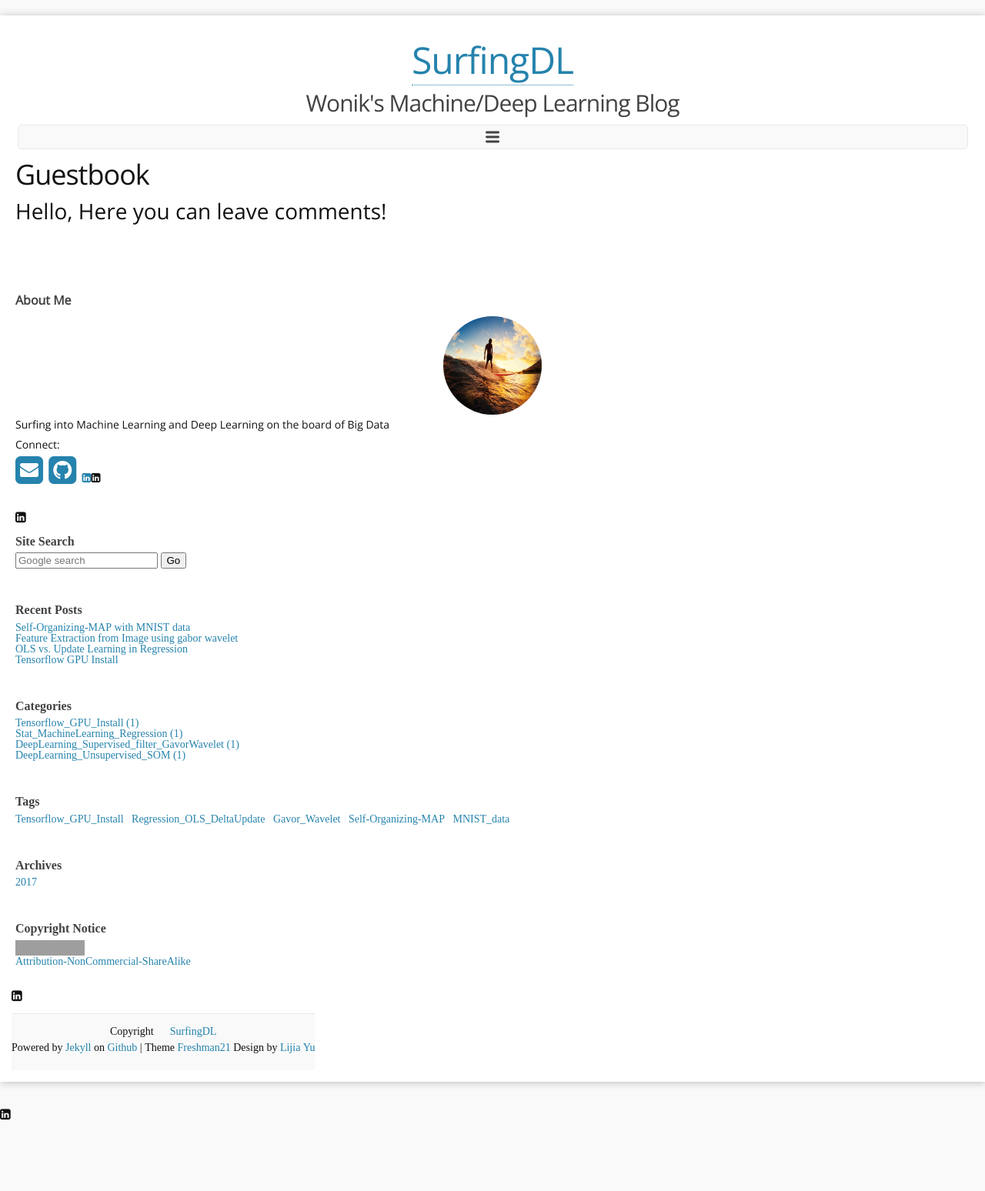
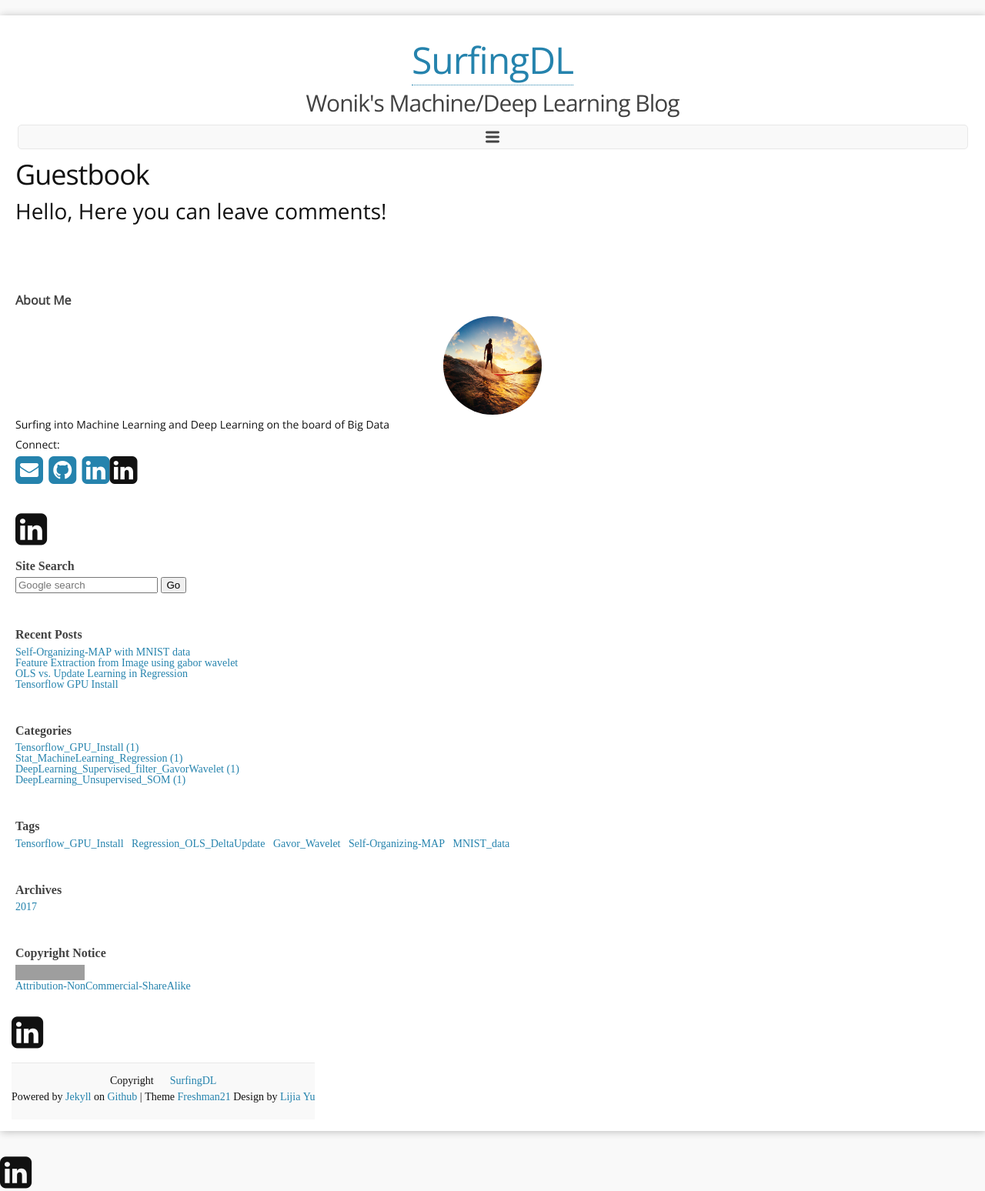
Before and after one commit to wonik/wonikjang.github.io, a Jekyll site: the page built from f_guestbook.md, in a window 1280 px wide. Shown: the whole page at 77% size. Built offline with Jekyll 4.4.1, drawn with Linux system fonts in a browser that asks for light colours; nearby versions of some CDN libraries; comment, search, counter and statistics services are not loaded; before the commit the page ends 1461 px from its top, so only the background shows below that; grey boxes are pictures that could not be loaded.

Commit message:
Update Aboutme.html

```diff
--- a/_includes/Aboutme.html
+++ b/_includes/Aboutme.html
@@ -17,7 +17,7 @@
   {% endif %}
 
   {% if site.linkedin != empty %}
-  <a href="{{site.linkedin}}" title="Linkedin: {{site.linkedin}}"><i class="fa fa-linkedin-square"</i></a>&nbsp;
+  <a href="{{site.linkedin}}" title="Linkedin: {{site.linkedin}}"><i class="fa fa-linkedin-square fa-3x"</i></a>&nbsp;
   {% endif %}
 
   {% endif %}
```
